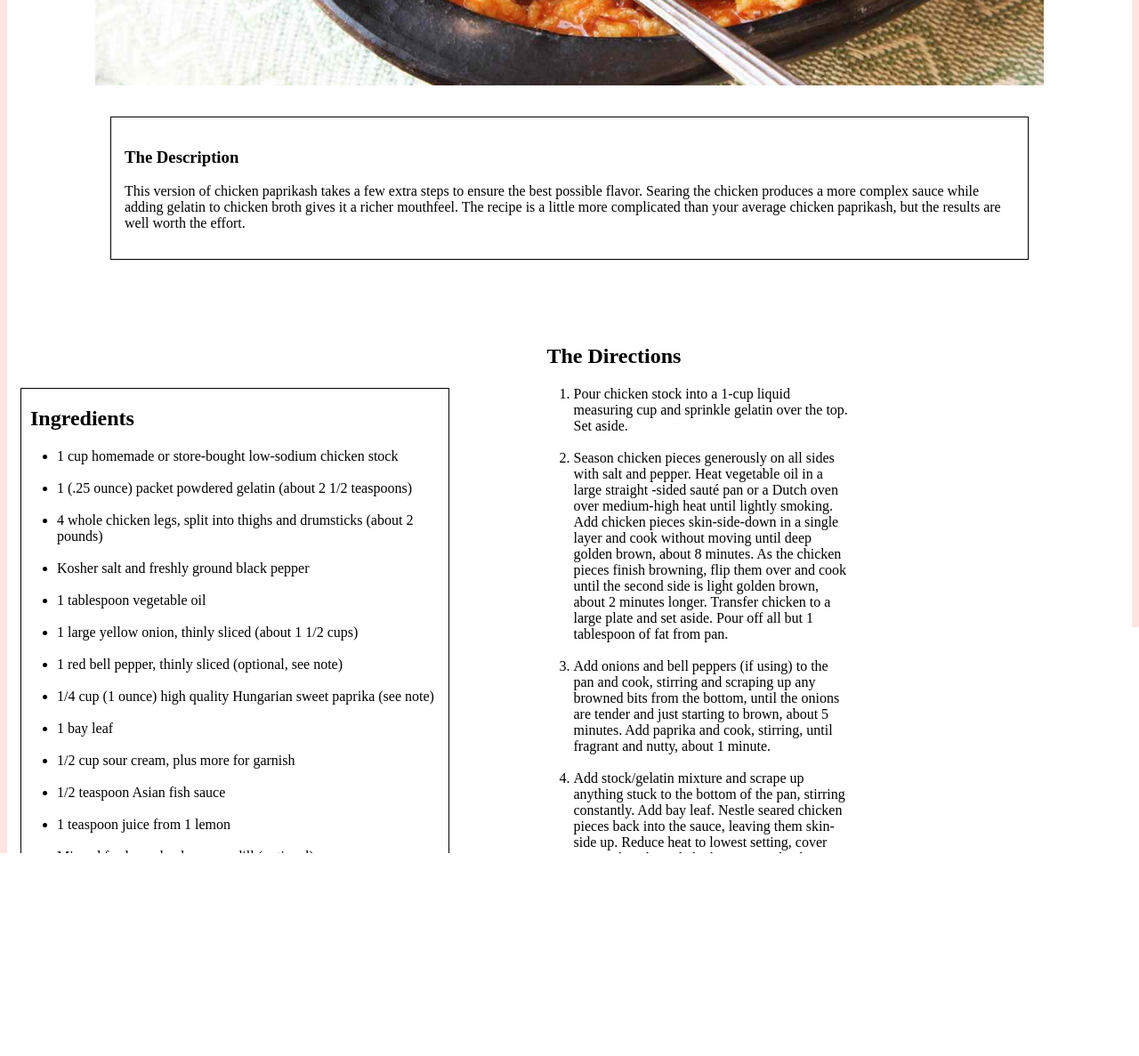
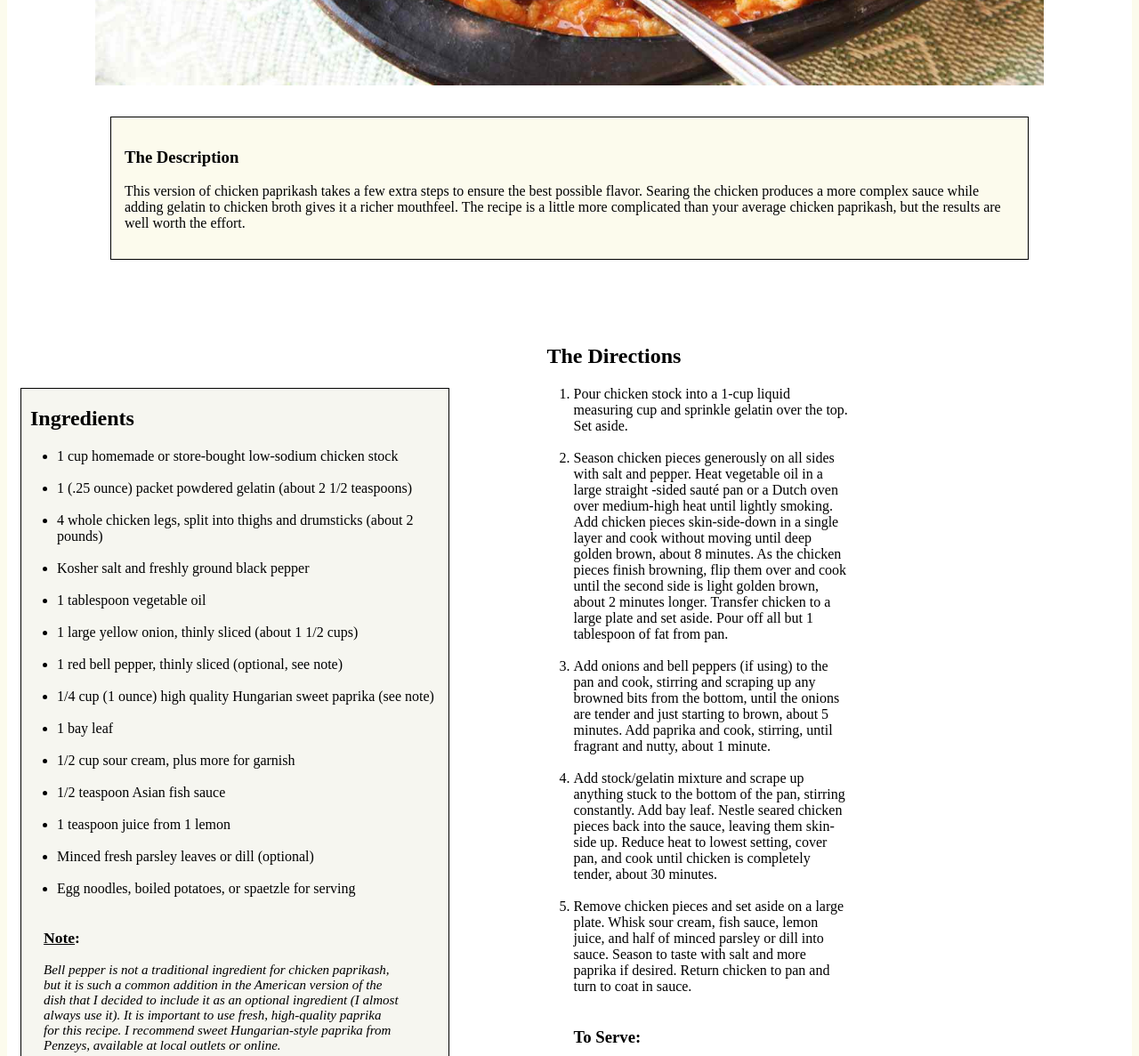
Before and after one commit to icen9n3/OdinRecipe, a plain HTML site: page chickenPaprikash.html in a window 1280 px wide. Shown: the part 820-2007 px from the top of the page at 89% size. Drawn offline with Linux system fonts and the light colour scheme.

Commit message:
changed some css properties

```diff
--- a/main.css
+++ b/main.css
@@ -1,19 +1,19 @@
-body{
+body {
     display:flex;
     justify-content: center;
-    background-color: mistyrose;
+    /* background-color: #fafafa; */
+    background-color: rgb(252, 251, 237);
 }
 
 .mainContainer {  display:flex;
     flex-direction: column;
     align-items: center;
     border-radius: 30px;
-
+    /* background-color: rgb(252, 251, 237); */
     background-color: white;
-
 }
 
-h1{
+h1 {
     border-bottom: 3px solid black;
 }
 
@@ -27,7 +27,7 @@ h2 {
 
 }
 
-.photo{
+.photo {
     height:800px;
     padding-top:25px;
     max-width:1200px;
@@ -39,19 +39,20 @@ h2 {
     width:1000px;
     padding: 15px;
     margin: 35px 0px 25px 0px;
-    /* background-color: lightsalmon */
+    /* background-color: rgba(252, 252, 252, 0.753) */
+    background-color: rgb(252, 251, 237);
 }
 
 .directions {
     flex-shrink: 15;
     margin: 50px 25% 0px 100px;
     width:700px;
-
 }
 
-.ingredients{
+.ingredients {
     border: 1px solid black;
-    /* background-color: lightcyan */
+    /* background-color: rgba(252, 252, 252, 0.753); */
+    background-color: rgba(238, 238, 225, 0.514);
     margin-left: 15px;
 }
 
@@ -70,5 +71,6 @@ h2 {
     padding: 100px;
     border-radius: 30px;
     margin-top:50px;
-
+    /* background-color: rgba(252, 252, 252, 0.753) */
+    background-color: rgb(252, 251, 237);
 }
```
Also changed, not shown: FriedChickenSandwich.html (+8 -9 lines), chickenPaprikash.html (+2 -5 lines), tingaDePollo.html (+1 -1 lines).
